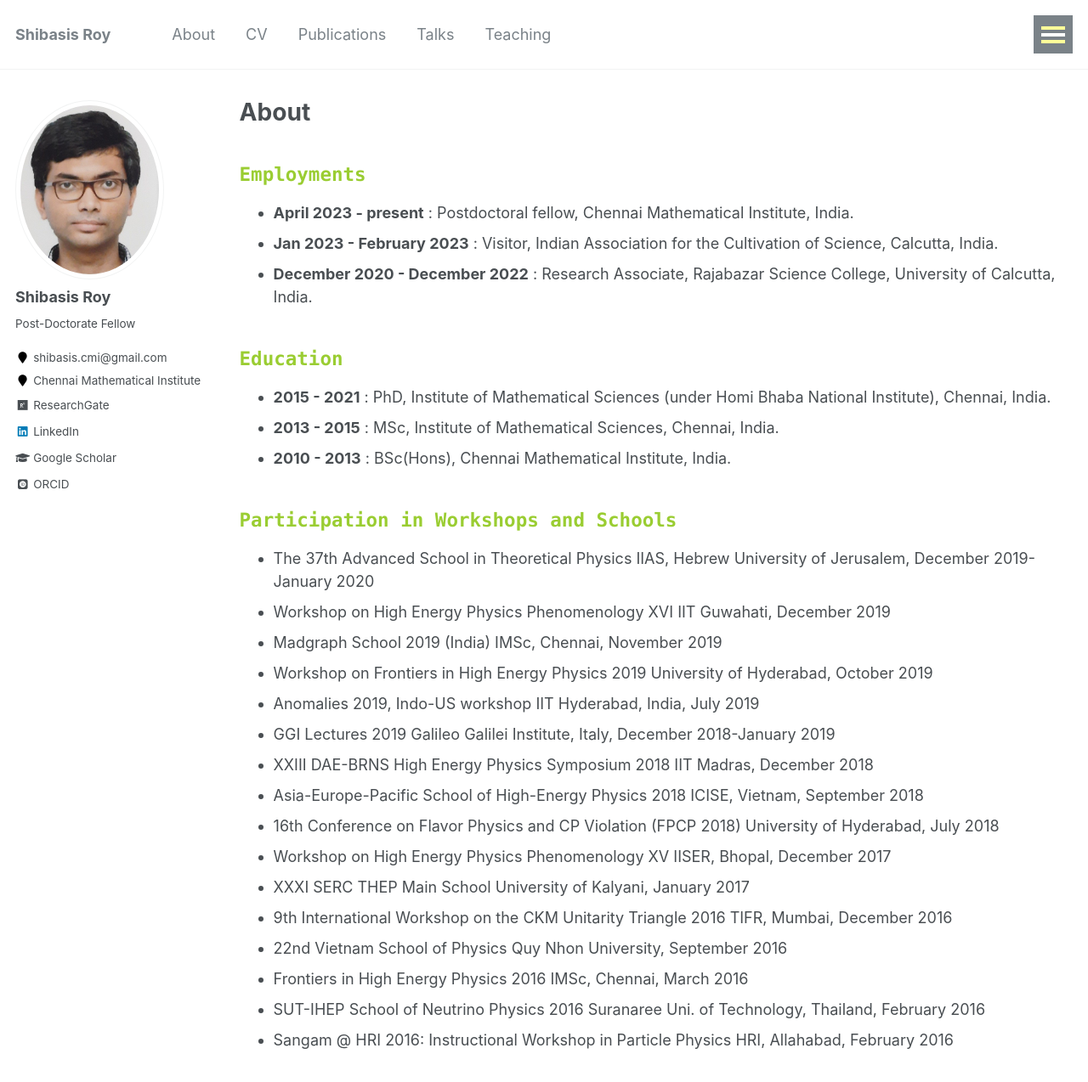
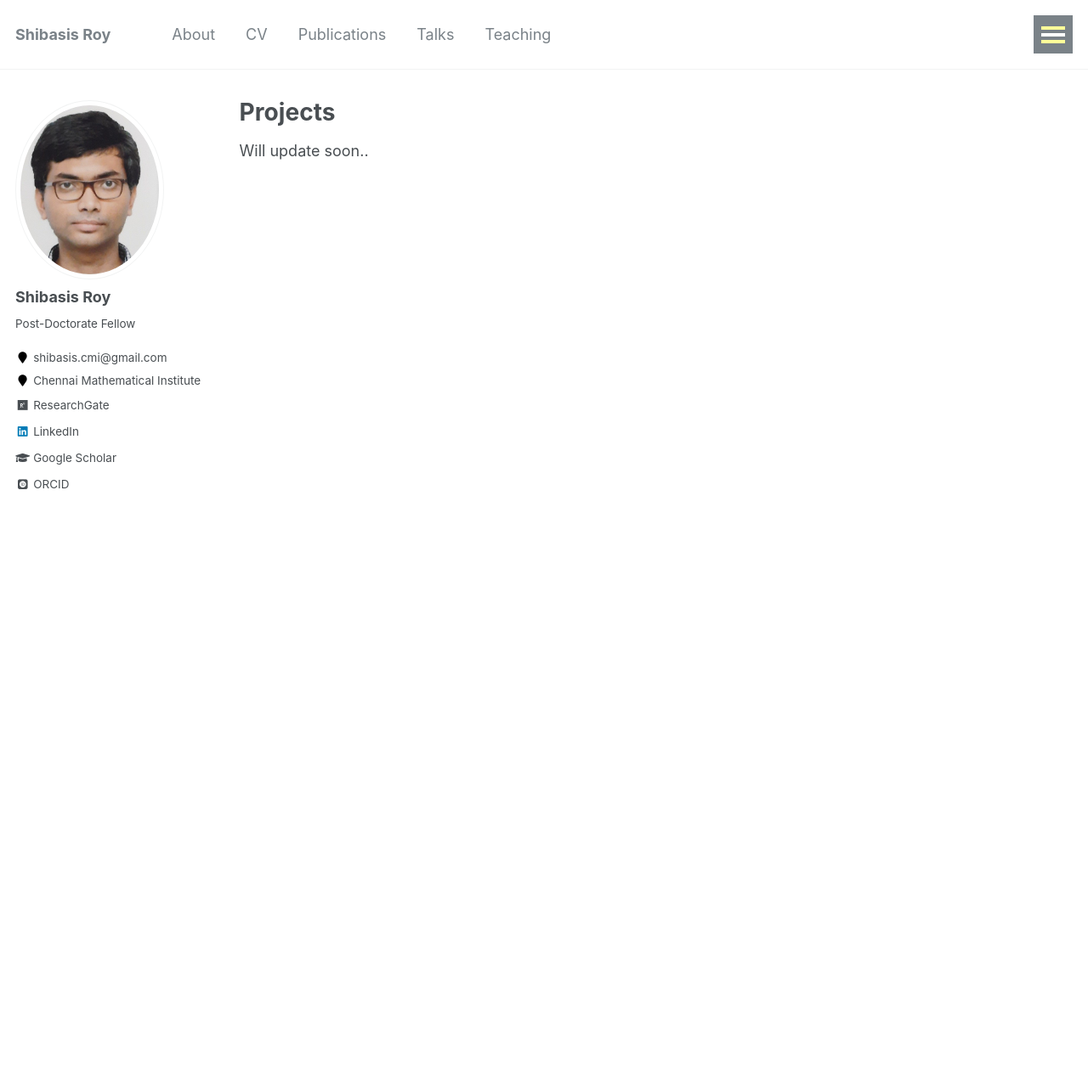
Before and after one commit to shibasisr/shibasisr.github.io, a Jekyll site: the page built from _pages/about.md, in a window 1280 px wide and 1400 px high. Shown: the top 1274 px of the window at 85% size. Built offline with Jekyll 4.4.1, drawn with Linux system fonts in a browser that asks for light colours; some web fonts are replaced; a script bundle is joined from its source files by our own code; library files that are not in the unit come from our copies.

Commit message:
Update about.md

```diff
--- a/_pages/about.md
+++ b/_pages/about.md
@@ -1,6 +1,6 @@
 ---
 layout: archive
-title: "About"
+title: "Projects"
 permalink: about/
 author_profile: true
 ---
@@ -8,52 +8,4 @@ author_profile: true
 {% include base_path %}
 
 
-## <code style="color : Yellowgreen">Employments</code>
-
-- <b>April 2023 - present</b> : Postdoctoral fellow, Chennai Mathematical Institute, India.
-- <b>Jan 2023 - February 2023</b> : Visitor, Indian Association for the Cultivation of Science, Calcutta, India.
-- <b>December 2020 - December 2022</b> : Research Associate, Rajabazar Science College, University of Calcutta, India.
-
-
-## <code style="color : Yellowgreen">Education</code>
-
-- <b>2015 - 2021</b> : PhD, Institute of Mathematical Sciences (under Homi Bhaba National Institute), Chennai, India.
-- <b>2013 - 2015</b> : MSc, Institute of Mathematical Sciences, Chennai, India.
-- <b>2010 - 2013</b> : BSc(Hons), Chennai Mathematical Institute, India.
-
-
-
-## <code style="color : Yellowgreen">Participation in Workshops and Schools</code>
-
-- The 37th Advanced School in Theoretical Physics
-IIAS, Hebrew University of Jerusalem, December 2019-January 2020
-- Workshop on High Energy Physics Phenomenology XVI
-IIT Guwahati, December 2019
-- Madgraph School 2019 (India)
-IMSc, Chennai, November 2019
-- Workshop on Frontiers in High Energy Physics 2019
-University of Hyderabad, October 2019
-- Anomalies 2019, Indo-US workshop
-IIT Hyderabad, India, July 2019
-- GGI Lectures 2019
-Galileo Galilei Institute, Italy, December 2018-January 2019
-- XXIII DAE-BRNS High Energy Physics Symposium 2018
-IIT Madras, December 2018
-- Asia-Europe-Pacific School of High-Energy Physics 2018
-ICISE, Vietnam, September 2018
-- 16th Conference on Flavor Physics and CP Violation (FPCP 2018)
-University of Hyderabad, July 2018
-- Workshop on High Energy Physics Phenomenology XV
-IISER, Bhopal, December 2017
-- XXXI SERC THEP Main School
-University of Kalyani, January 2017
-- 9th International Workshop on the CKM Unitarity Triangle 2016
-TIFR, Mumbai, December 2016
-- 22nd Vietnam School of Physics
-Quy Nhon University, September 2016
-- Frontiers in High Energy Physics 2016
-IMSc, Chennai, March 2016
-- SUT-IHEP School of Neutrino Physics 2016
-Suranaree Uni. of Technology, Thailand, February 2016
-- Sangam @ HRI 2016: Instructional Workshop in Particle Physics
-HRI, Allahabad, February 2016
+Will update soon..
```
